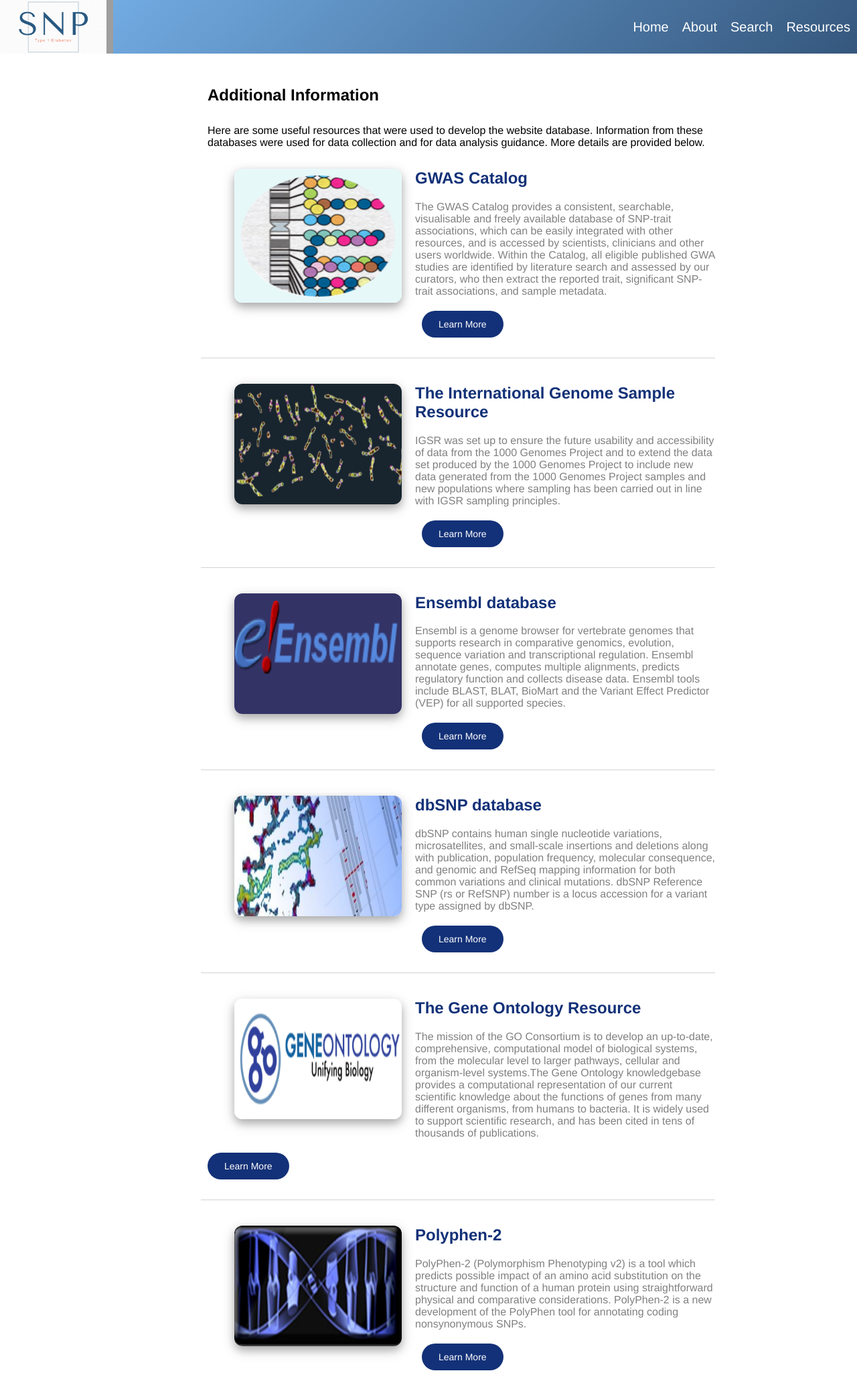
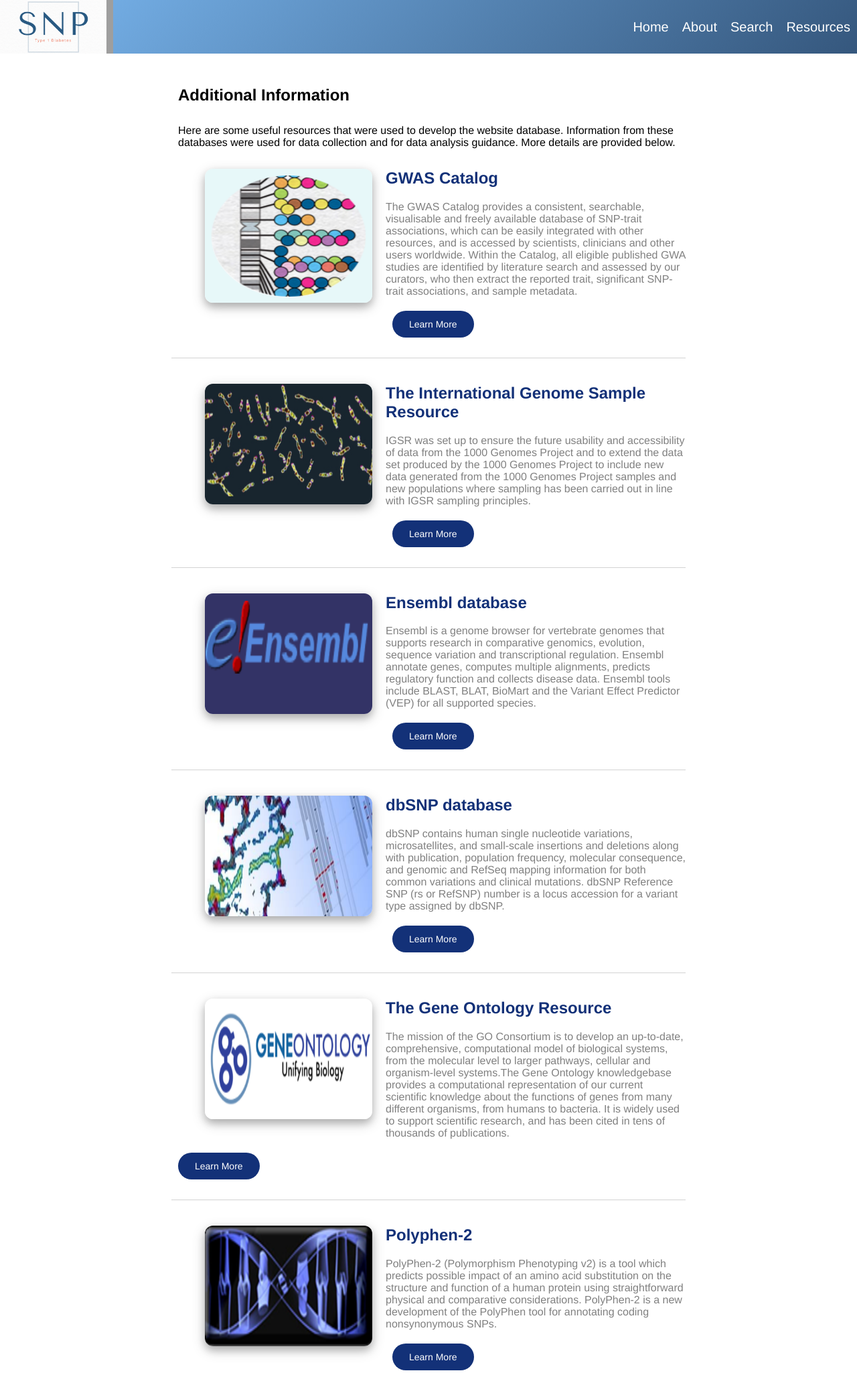
Before and after one commit to fraseralex96/T1-Diabetes-SNP-Portal, a Flask app: page /resources in a window 1280 px wide. Shown: the top 2050 px of the page at 67% size. Run offline with Flask 3, Linux system fonts and the light colour scheme; parts of the project's set-up code (start-up, migrations or seed data) failed here and were passed over; grey boxes are pictures that could not be loaded.

Commit message:
Update style.css

```diff
--- a/final_website/static/css/style.css
+++ b/final_website/static/css/style.css
@@ -441,7 +441,8 @@
 }
 
 .column {
-  margin-left: 300px;
+  margin-left: auto;
+  margin-right: auto;
   width: 60%;
   border-collapse: collapse;
 }
```
